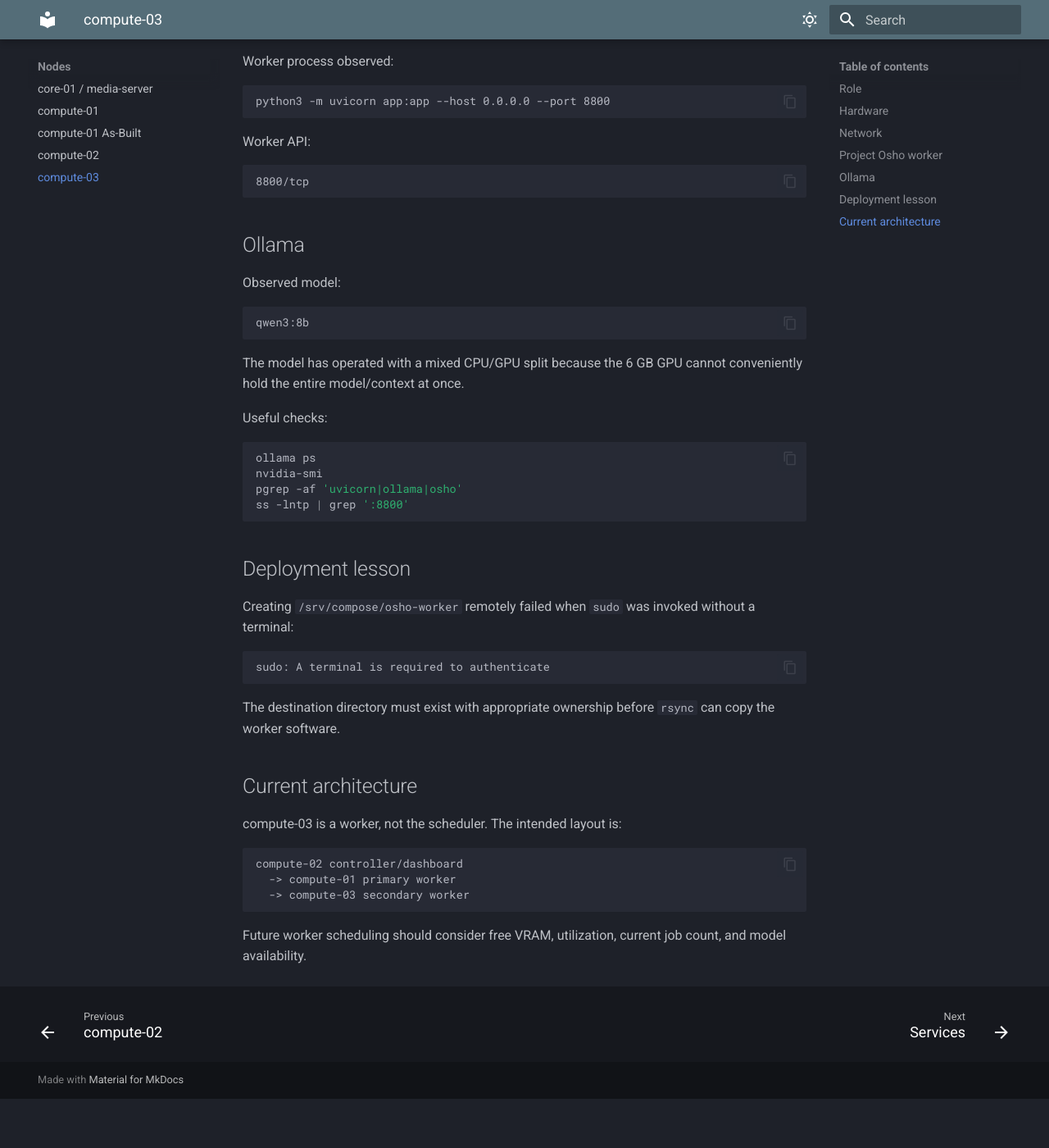
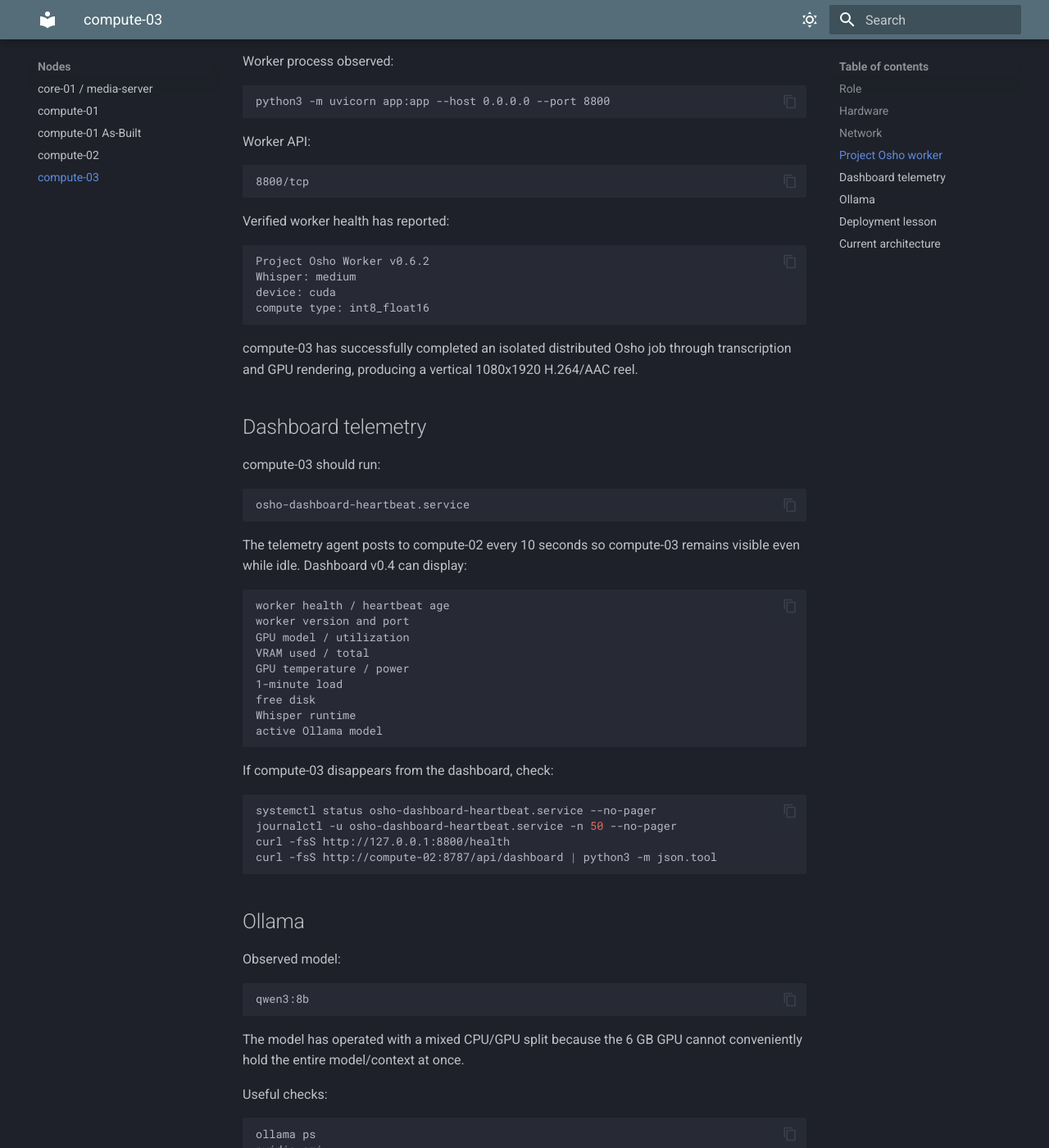
Before and after one commit to prabhat324/p2-home-os, an MkDocs documentation site: the page built from docs/03-compute/compute-03.md, in a window 1280 px wide and 1400 px high, scrolled down 824 px. Shown: the whole window at 82% size. Built offline with MkDocs 1.6.1 and Material for MkDocs 9.7.7, drawn with Linux system fonts in a browser that asks for light colours; before the commit the page ends 2164 px from its top, so only the background shows below that; some of the changed text lies outside the part shown.

Commit message:
docs: add compute-03 dashboard telemetry role

````diff
--- a/docs/03-compute/compute-03.md
+++ b/docs/03-compute/compute-03.md
@@ -36,6 +36,48 @@
 8800/tcp
 ```
 
+Verified worker health has reported:
+
+```text
+Project Osho Worker v0.6.2
+Whisper: medium
+device: cuda
+compute type: int8_float16
+```
+
+compute-03 has successfully completed an isolated distributed Osho job through transcription and GPU rendering, producing a vertical 1080x1920 H.264/AAC reel.
+
+## Dashboard telemetry
+
+compute-03 should run:
+
+```text
+osho-dashboard-heartbeat.service
+```
+
+The telemetry agent posts to compute-02 every 10 seconds so compute-03 remains visible even while idle. Dashboard v0.4 can display:
+
+```text
+worker health / heartbeat age
+worker version and port
+GPU model / utilization
+VRAM used / total
+GPU temperature / power
+1-minute load
+free disk
+Whisper runtime
+active Ollama model
+```
+
+If compute-03 disappears from the dashboard, check:
+
+```bash
+systemctl status osho-dashboard-heartbeat.service --no-pager
+journalctl -u osho-dashboard-heartbeat.service -n 50 --no-pager
+curl -fsS http://127.0.0.1:8800/health
+curl -fsS http://compute-02:8787/api/dashboard | python3 -m json.tool
+```
+
 ## Ollama
 
 Observed model:
@@ -67,7 +109,7 @@
 
 ## Current architecture
 
-compute-03 is a worker, not the scheduler. The intended layout is:
+compute-03 is a worker, not the scheduler:
 
 ```text
 compute-02 controller/dashboard
@@ -75,4 +117,4 @@
   -> compute-03 secondary worker
 ```
 
-Future worker scheduling should consider free VRAM, utilization, current job count, and model availability.
+Worker scheduling should consider free VRAM, utilization, current job count, and model availability.
````
